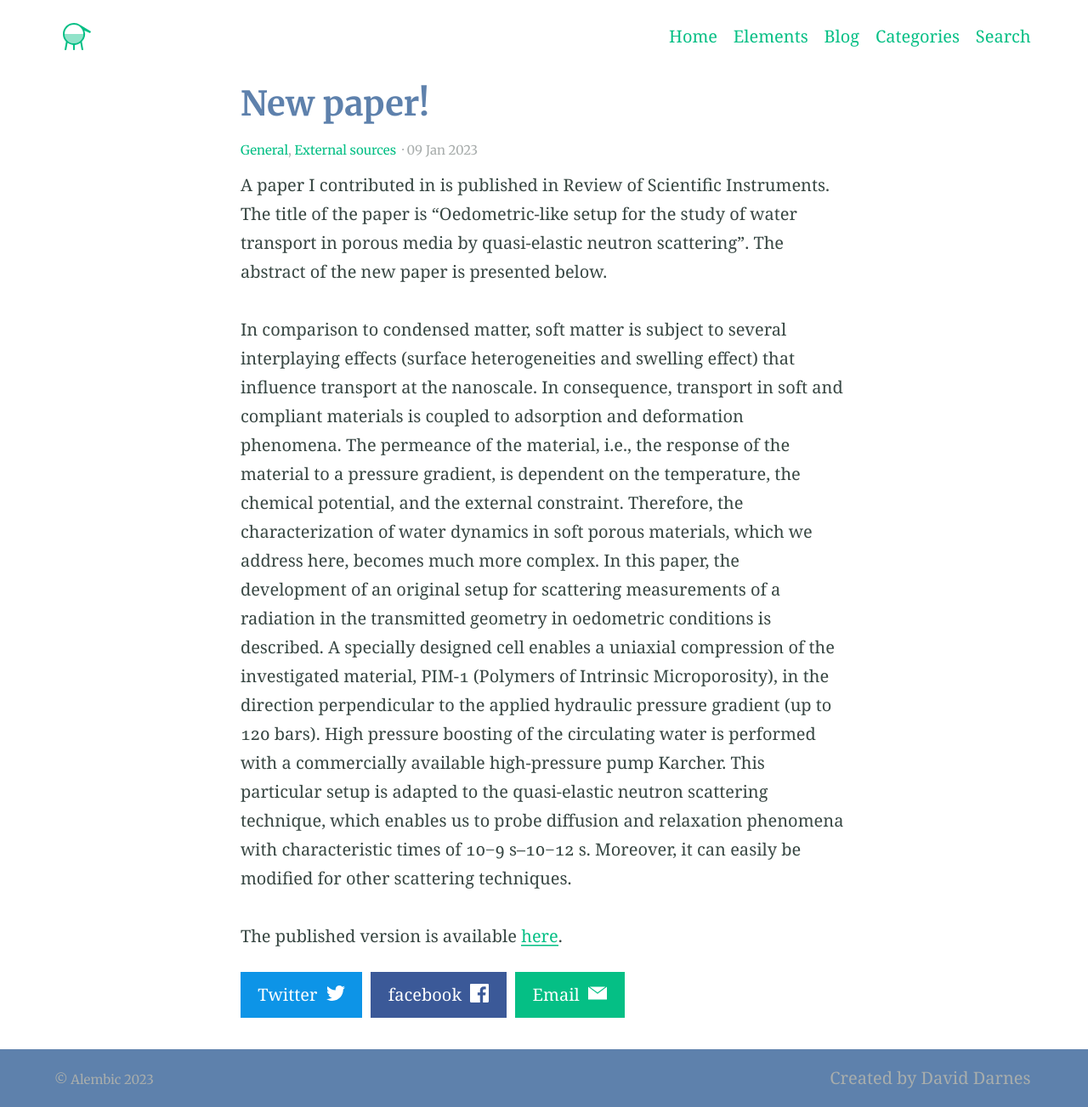
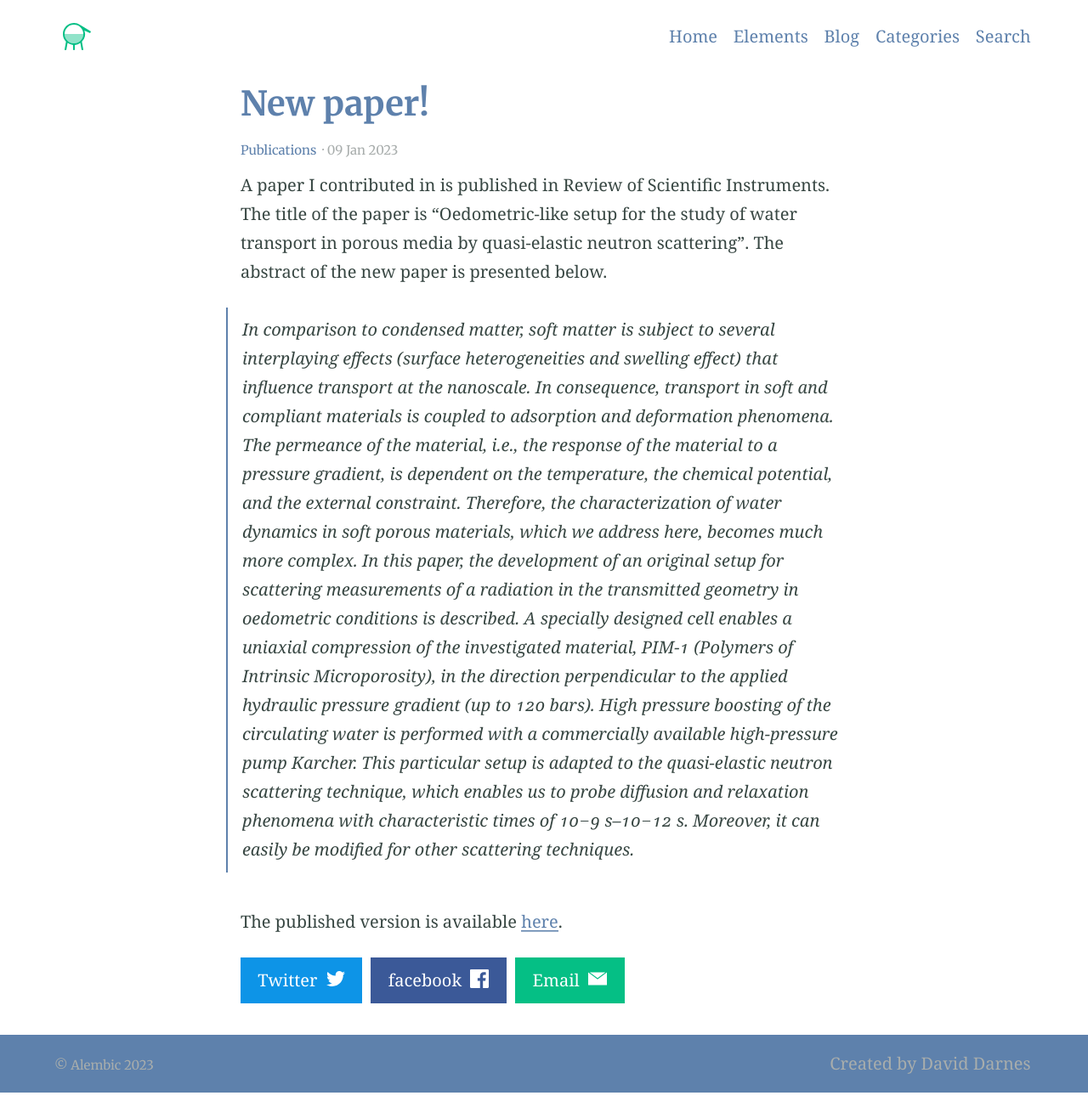
Before and after one commit to IliassTAHIRI/iliasstahiri.github.io, a Jekyll site: the page built from _posts/2023-01-09-New_paper_2.md, in a window 1280 px wide. Shown: the whole page at 85% size. Built offline with Jekyll 4.4.1, drawn with Linux system fonts in a browser that asks for light colours.

```diff
--- a/_posts/2023-01-09-New_paper_2.md
+++ b/_posts/2023-01-09-New_paper_2.md
@@ -1,13 +1,12 @@
 ---
 title: New paper!
 categories:
-- General
-- External sources
+- Publications
 ---
 
 A paper I contributed in is published in Review of Scientific Instruments. The title of the paper is "Oedometric-like setup for the study of water transport in porous media by quasi-elastic neutron scattering".
 The abstract of the new paper is presented below.
 
-In comparison to condensed matter, soft matter is subject to several interplaying effects (surface heterogeneities and swelling effect) that influence transport at the nanoscale. In consequence, transport in soft and compliant materials is coupled to adsorption and deformation phenomena. The permeance of the material, i.e., the response of the material to a pressure gradient, is dependent on the temperature, the chemical potential, and the external constraint. Therefore, the characterization of water dynamics in soft porous materials, which we address here, becomes much more complex. In this paper, the development of an original setup for scattering measurements of a radiation in the transmitted geometry in oedometric conditions is described. A specially designed cell enables a uniaxial compression of the investigated material, PIM-1 (Polymers of Intrinsic Microporosity), in the direction perpendicular to the applied hydraulic pressure gradient (up to 120 bars). High pressure boosting of the circulating water is performed with a commercially available high-pressure pump Karcher. This particular setup is adapted to the quasi-elastic neutron scattering technique, which enables us to probe diffusion and relaxation phenomena with characteristic times of 10−9 s–10−12 s. Moreover, it can easily be modified for other scattering techniques.
+> In comparison to condensed matter, soft matter is subject to several interplaying effects (surface heterogeneities and swelling effect) that influence transport at the nanoscale. In consequence, transport in soft and compliant materials is coupled to adsorption and deformation phenomena. The permeance of the material, i.e., the response of the material to a pressure gradient, is dependent on the temperature, the chemical potential, and the external constraint. Therefore, the characterization of water dynamics in soft porous materials, which we address here, becomes much more complex. In this paper, the development of an original setup for scattering measurements of a radiation in the transmitted geometry in oedometric conditions is described. A specially designed cell enables a uniaxial compression of the investigated material, PIM-1 (Polymers of Intrinsic Microporosity), in the direction perpendicular to the applied hydraulic pressure gradient (up to 120 bars). High pressure boosting of the circulating water is performed with a commercially available high-pressure pump Karcher. This particular setup is adapted to the quasi-elastic neutron scattering technique, which enables us to probe diffusion and relaxation phenomena with characteristic times of 10−9 s–10−12 s. Moreover, it can easily be modified for other scattering techniques.
 
 The published version is available [here](https://aip.scitation.org/doi/abs/10.1063/5.0030297).
--- a/_sass/_settings.scss
+++ b/_sass/_settings.scss
@@ -7,7 +7,7 @@ $accentColour: #05bf85 !default;
 // Text colours
 $headingColour: #5E81AC !default;
 $bodyColour: #384743 !default;
-$linkColour: #05bf85 !default;
+$linkColour: #5E81AC !default;
 $hoverColour: #008000 !default;
 $focusColour: #fa407a !default;
 $captionColour: #a8adac !default;
```
Also changed, not shown: _includes/google-analytics.html (added, +9 -0 lines), 1 other file.
